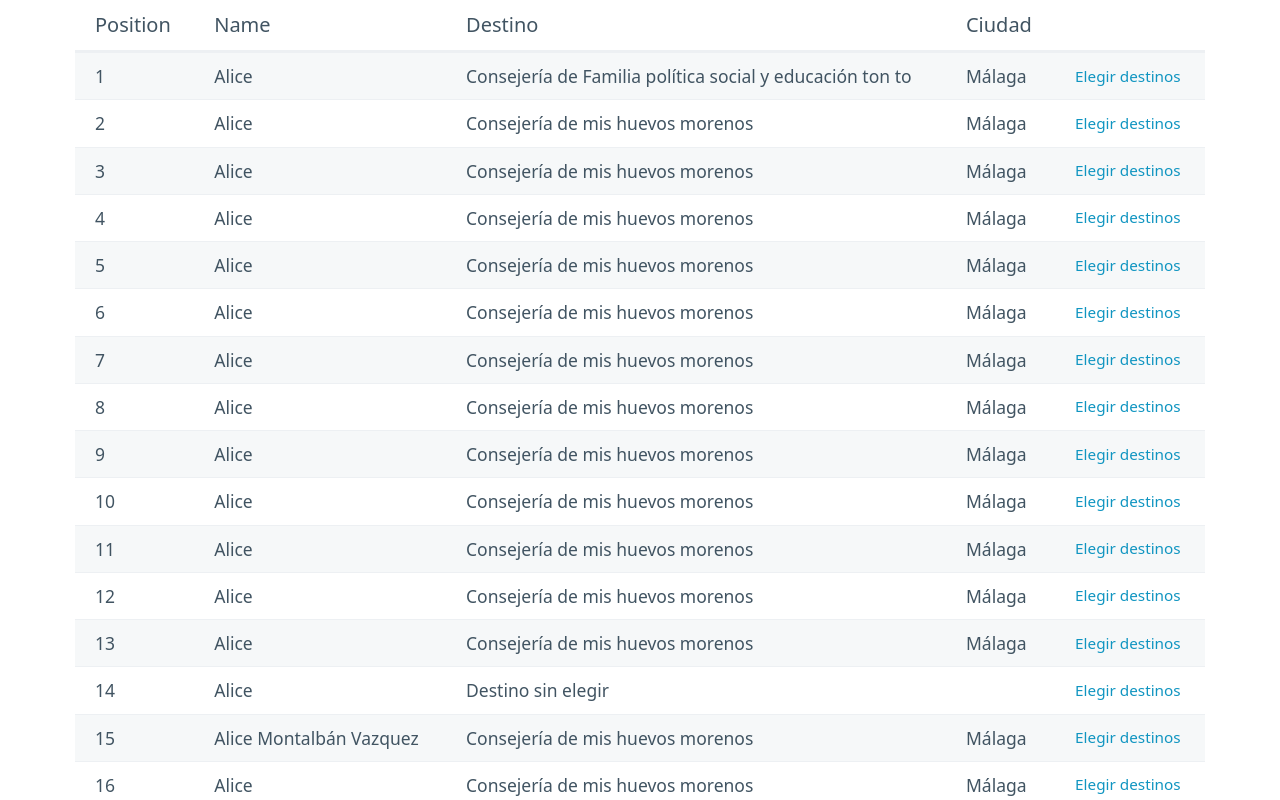
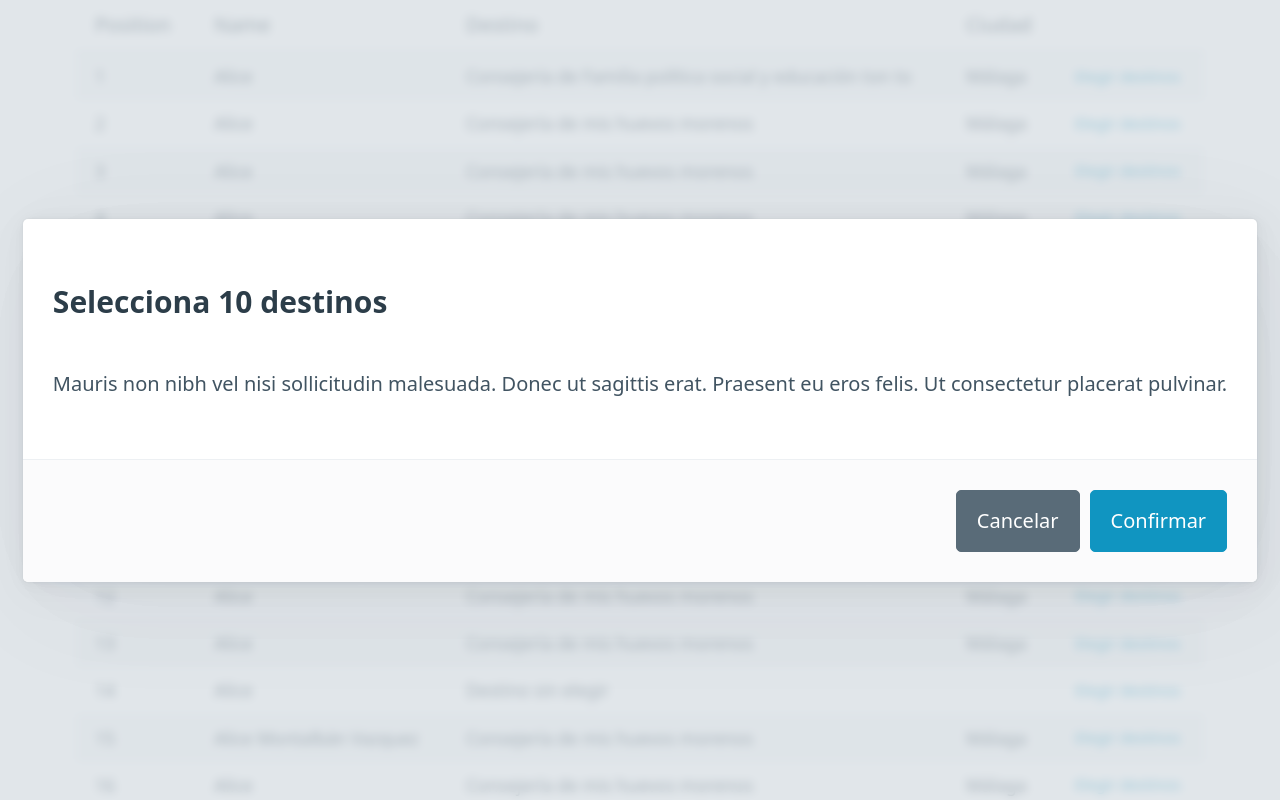
Before and after one commit to jlazaro135/vacancies, a Vue app: page / in a window 1280 px wide. Shown: the top 800 px of the page. Built offline with nearby package versions, Linux system fonts and the light colour scheme.

Commit message:
se continua desarollo vacancies

```diff
--- a/src/components/TheModal.vue
+++ b/src/components/TheModal.vue
@@ -1,39 +1,50 @@
 <script setup>
 import { ref } from 'vue';
-import draggable from 'vuedraggable';
-import items from '../items'
 
-const selectedItems = ref(items);
+const props = defineProps({
+  destinos: {
+    type: Number,
+    default: Math.ceil(Math.random()*10)
+  },
+  isModalOpen: {
+    type: Boolean,
+    default: true
+  }
+})
 
-const emits = defineEmits(['closeModal']);
+let isOpen = ref(props.isModalOpen)
 
-function closeModal() {
-  emits('closeModal');
-  selectedItems.value = [];
-}
+
+const closeModal = () => isOpen.value = false
+
 </script>
 
 <template>
-    <div class="modal" v-show="show">
-      <div class="modal-content">
-        <span class="close" @click="closeModal">&times;</span>
-        <h2>Choose {{ selectedPerson.name }}'s items:</h2>
-        <div class="item-list">
-          <label v-for="(item, index) in availableItems" :key="item.id">
-            <input type="checkbox" v-model="selectedItems" :value="item" />
-            {{ item.name }}
-          </label>
-        </div>
-        <draggable v-model="selectedItems" class="drag-container">
-          <div v-for="(item, index) in selectedItems" :key="item.id" class="drag-item">
-            <span class="drag-handle">&#x2195;</span>
-            {{ item.name }}
-          </div>
-        </draggable>
-      </div>
-    </div>
-  </template>
+<dialog :open="isOpen">
+  <article>
+    <h3>Selecciona {{ destinos }} destinos</h3>
+    <main>
+      <p>
+        Mauris non nibh vel nisi sollicitudin malesuada.
+        Donec ut sagittis erat. Praesent eu eros felis.
+        Ut consectetur placerat pulvinar.
+      </p>
+    </main>
+    <footer>
+      <a href="#cancel" role="button" class="secondary" @click="closeModal">Cancelar</a>
+      <a href="#confirm" role="button">Confirmar</a>
+    </footer>
+  </article>
+</dialog>
+</template>
 
-  <style>
-  /* Styles for the modal */
-  </style>
+<style>
+dialog article{
+max-width: 100%;
+}
+
+main{
+  max-height: 50vh;
+  overflow: auto;
+}
+</style>
--- a/src/components/TheTable.vue
+++ b/src/components/TheTable.vue
@@ -1,31 +1,5 @@
-<template>
-    <figure>
-        <table role="grid">
-        <thead>
-            <tr>
-            <th>Position</th>
-            <th>Name</th>
-            <th>Destino</th>
-            <th>Ciudad</th>
-            <th> </th>
-            </tr>
-        </thead>
-        <tbody>
-            <tr v-for="(name, index) in names" :key="names.index">
-            <td>{{ index + 1 }}</td>
-            <td>{{ name.name }}</td>
-            <td>{{ name.destino }}</td>
-            <td>{{ name.ciudad }}</td>
-            <td>
-                <p role="link" style="margin: 0;">Elegir destinos</p>
-            </td>
-            </tr>
-        </tbody>
-        </table>
-    </figure>
-  </template>
-
 <script setup>
+import TheModal from './TheModal.vue'
 
 const names = [
     {
@@ -155,4 +129,38 @@ const names = [
 
 ];
 
-  </script>
+</script>
+
+<template>
+    <figure>
+        <table role="grid">
+        <thead>
+            <tr>
+            <th>Position</th>
+            <th>Name</th>
+            <th>Destino</th>
+            <th>Ciudad</th>
+            <th> </th>
+            </tr>
+        </thead>
+        <tbody>
+            <tr v-for="(name, index) in names" :key="names.index">
+            <td>{{ index + 1 }}</td>
+            <td>{{ name.name }}</td>
+            <td class="destino">{{ name.destino }}</td>
+            <td>{{ name.ciudad }}</td>
+            <td>
+                <p role="link" style="margin: 0;">Elegir destinos</p>
+            </td>
+            </tr>
+        </tbody>
+        </table>
+    </figure>
+    <TheModal />
+  </template>
+
+<style scoped>
+    .destino{
+        min-width: 200px;
+    }
+</style>
```
Also changed, not shown: src/modal.js (added).
